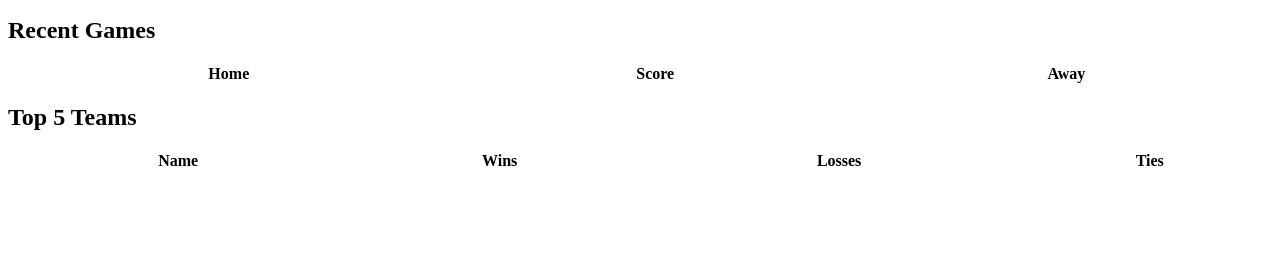
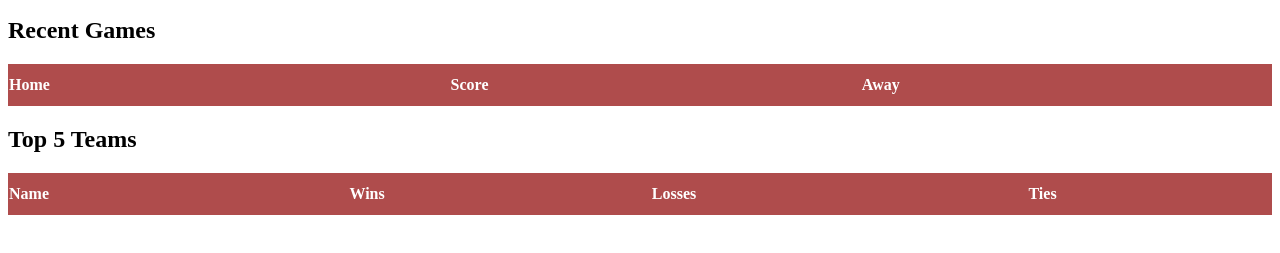
Before and after one commit to diyorg07/serverNodejs, a website: page app/public_html/index.html in a window 1280 px wide. Shown: the part 129-382 px from the top of the page. Drawn offline with Linux system fonts and the light colour scheme; no server answers.

Commit message:
Update style.css

```diff
--- a/app/public_html/style.css
+++ b/app/public_html/style.css
@@ -18,7 +18,6 @@ li a {
     text-decoration: none;
 }
 
-    /* Change the link color to #111 (black) on hover */
 li a:hover {
     background-color: #111;
 }
@@ -36,6 +35,14 @@ li a:hover {
 #recents {
     border-collapse: collapse;
     width: 100%;
+}
+
+#recents th {
+    padding-top: 12px;
+    padding-bottom: 12px;
+    text-align: left;
+    background-color: #af4c4c;
+    color: white;
 }
 
 #recents td, #recent th {
@@ -56,6 +63,14 @@ li a:hover {
     width: 100%;
 }
 
+#top5 th {
+    padding-top: 12px;
+    padding-bottom: 12px;
+    text-align: left;
+    background-color: #af4c4c;
+    color: white;
+}
+
 #top5 td, #recent th {
     border: 1px solid #ddd;
     padding: 8px;
```
